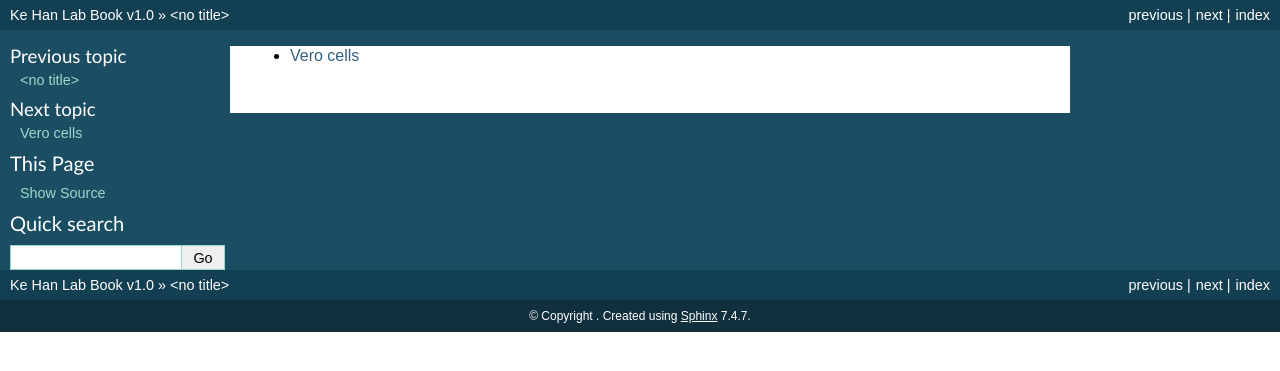
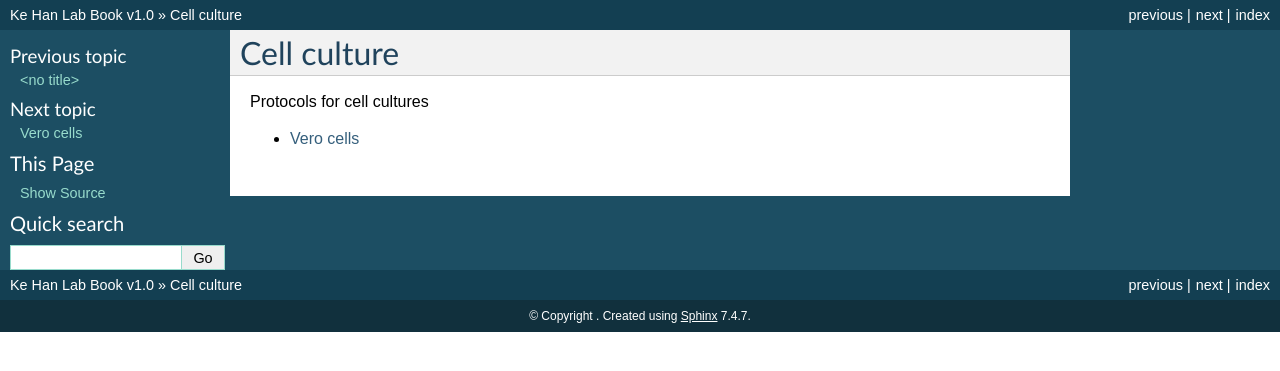
Before and after one commit to kehantan/labbook, a Sphinx documentation site: the page built from docs/cell_culture.rst, in a window 1280 px wide. Shown: the top 371 px of the page. Built offline with Sphinx 7.4.7, drawn with Linux system fonts in a browser that asks for light colours; pages that are not in the unit, such as notebooks, are missing from menus.

Commit message:
Update cell_culture.rst

```diff
--- a/docs/cell_culture.rst
+++ b/docs/cell_culture.rst
@@ -1,3 +1,8 @@
+Cell culture
+============
+
+Protocols for cell cultures
+
 .. toctree::
    :maxdepth: 1
 
```
